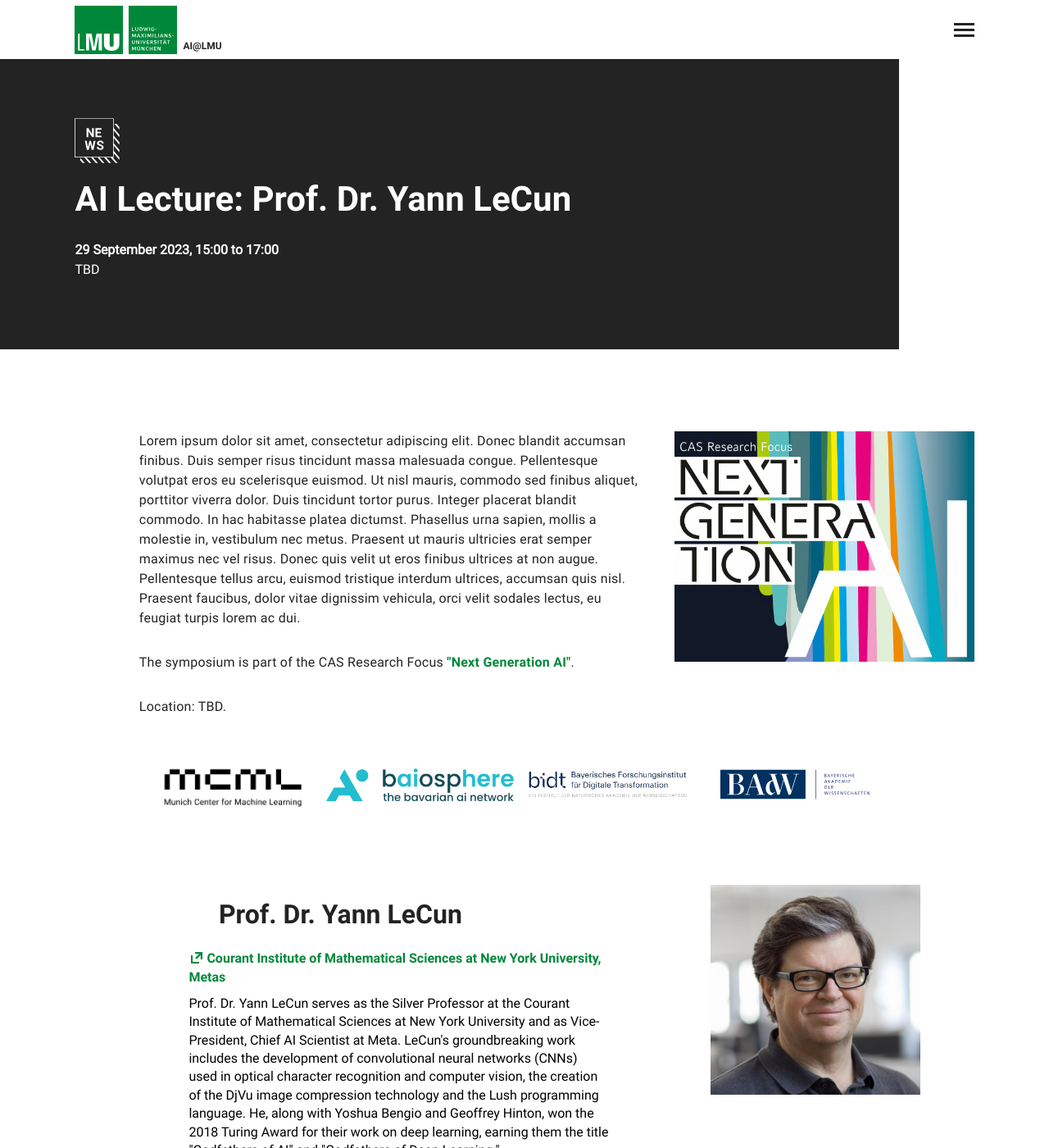
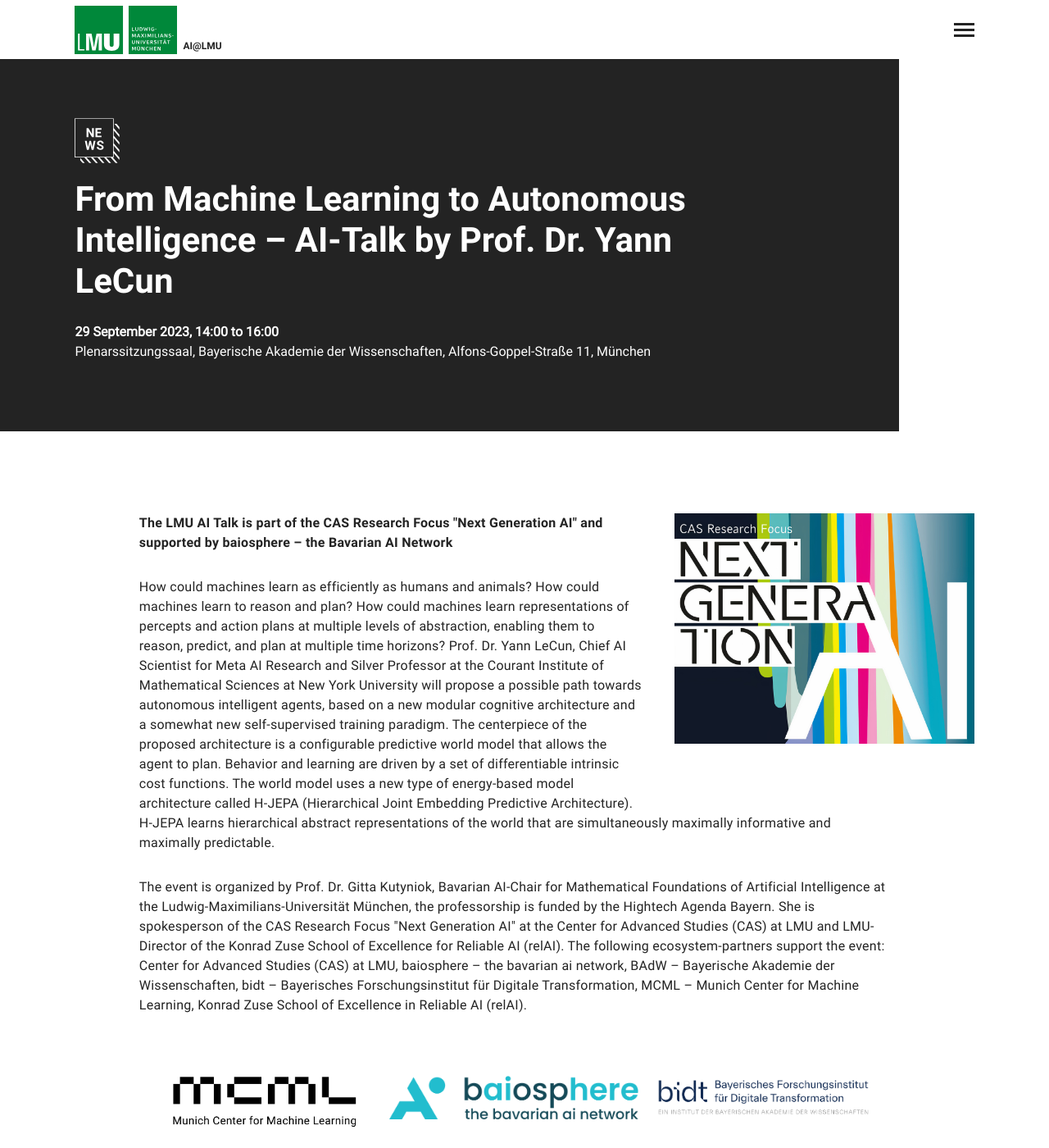
Before and after one commit to aiatlmu/aiatlmu.github.io, a Jekyll site: the page built from lecun/index.html, in a window 1280 px wide and 1400 px high. Shown: the whole window at 82% size. Built offline with Jekyll 4.4.1, drawn with Linux system fonts in a browser that asks for light colours; some of the changed text lies outside the part shown.

Commit message:
Updated LeCun page

```diff
--- a/lecun/index.html
+++ b/lecun/index.html
@@ -1,6 +1,6 @@
 ---
 layout: default
-title: AI Lecture&#58; Prof. Dr. Yann LeCun
+title: From Machine Learning to Autonomous Intelligence
 small_im: true
 ---
 <div class="c-header-news-detail--news" data-css="c-header-news-detail" data-js-module="header-news-detail">
@@ -12,9 +12,9 @@
 						<div class="header-news-detail__icon" title="Icon News"><span class="header-news-detail__icon-text">News</span></div>
 					</div>
 					<div class="header-news-detail__content">
-								<h1 class="header-news-detail__headline">AI Lecture: Prof. Dr. Yann LeCun</h1>
-								<p class="header-news-detail__date">29 September 2023, 15:00 to 17:00</p>
-								<p>TBD</p>
+								<h1 class="header-news-detail__headline">From Machine Learning to Autonomous Intelligence – AI-Talk by Prof. Dr. Yann LeCun</h1>
+								<p class="header-news-detail__date">29 September 2023, 14:00 to 16:00</p>
+								<p>Plenarssitzungssaal, Bayerische Akademie der Wissenschaften, Alfons-Goppel-Straße 11, München </p>
 					</div>
 				</article>
 			</div>
@@ -41,15 +41,21 @@
 						</figcaption>
 				</figure>
 
-				<p>Lorem ipsum dolor sit amet, consectetur adipiscing elit. Donec blandit accumsan finibus. Duis semper risus tincidunt massa malesuada congue. Pellentesque volutpat eros eu scelerisque euismod. Ut nisl mauris, commodo sed finibus aliquet, porttitor viverra dolor. Duis tincidunt tortor purus. Integer placerat blandit commodo. In hac habitasse platea dictumst. Phasellus urna sapien, mollis a molestie in, vestibulum nec metus. Praesent ut mauris ultricies erat semper maximus nec vel risus. Donec quis velit ut eros finibus ultrices at non augue. Pellentesque tellus arcu, euismod tristique interdum ultrices, accumsan quis nisl. Praesent faucibus, dolor vitae dignissim vehicula, orci velit sodales lectus, eu feugiat turpis lorem ac dui. </p>
+				<p><b>The LMU AI Talk is part of the CAS Research Focus "Next Generation AI" and supported by baiosphere – the Bavarian AI Network</b>
 
-<p>The symposium is part of the CAS Research Focus <a href="https://www.cas.uni-muenchen.de/schwerpunkte/next_generation_ai/index.html">"Next Generation AI"</a>.</p>
-<p>Location: TBD.</p>
+				</p><p>How could machines learn as efficiently as humans and animals? How could machines learn to reason and plan? How could machines learn representations of percepts and action plans at multiple levels of abstraction, enabling them to reason, predict, and plan at multiple time horizons?
+					Prof. Dr. Yann LeCun, Chief AI Scientist for Meta AI Research and Silver Professor at the Courant Institute of Mathematical Sciences at New York University will propose a possible path towards autonomous intelligent agents, based on a new modular cognitive architecture and a somewhat new self-supervised training paradigm. The centerpiece of the proposed architecture is a configurable predictive world model that allows the agent to plan.  Behavior and learning are driven by a set of differentiable intrinsic cost functions.  The world model uses a new type of energy-based model architecture called H-JEPA (Hierarchical Joint Embedding Predictive Architecture). H-JEPA learns hierarchical abstract representations of the world that are simultaneously maximally informative and maximally predictable.
+					</p>
+					<p>The event is organized by Prof. Dr. Gitta Kutyniok, Bavarian AI-Chair for Mathematical Foundations of Artificial Intelligence at the Ludwig-Maximilians-Universität München, the professorship is funded by the Hightech Agenda Bayern. She is spokesperson of the CAS Research Focus "Next Generation AI" at the Center for Advanced Studies (CAS) at LMU and LMU-Director of the Konrad Zuse School of Excellence for Reliable AI (relAI). The following ecosystem-partners support the event: Center for Advanced Studies (CAS) at LMU, baiosphere – the bavarian ai network, BAdW – Bayerische Akademie der Wissenschaften, bidt – Bayerisches Forschungsinstitut für Digitale Transformation, MCML – Munich Center for Machine Learning, Konrad Zuse School of Excellence in Reliable AI (relAI).</p>
 <p style="display: flex;justify-content: space-between;/*! width: 100%; */">
-	<img src="files/230130_MCML_Logo_sRGB_schwarz.png" style="flex: 1;width: 25%;object-fit: contain;height: auto;" alt="MCML logo">
-	<img src="files/baiosphere_Full_RGB.png" style="flex: 1;width: 25%;object-fit: contain;height: auto;" alt="Baiosphere Logo">
-	<img src="files/bidt_Wortmarke extended_pos_DE.png	" style="flex: 1;width: 25%;object-fit: contain;height: auto;" alt="Bayerisches Forschungsinstitut für Digitale Transformation (bidt) logo">
-	<img src="files/Wortmarke blau.svg" style="flex: 1;width: 25%;object-fit: contain;height: auto;" alt="Bayerische Akademie der Wissenschaften (BAdW) logo">
+	<img src="files/230130_MCML_Logo_sRGB_schwarz.png" style="flex: 1;width: 20%;object-fit: contain;height: auto;" alt="MCML logo">
+	<img src="files/baiosphere_Full_RGB.png" style="flex: 1;width: 20%;object-fit: contain;height: auto;" alt="Baiosphere Logo">
+	<img src="files/bidt_Wortmarke extended_pos_DE.png	" style="flex: 1;width: 20%;object-fit: contain;height: auto;" alt="Bayerisches Forschungsinstitut für Digitale Transformation (bidt) logo">
+</p>
+	<p style="display: flex;justify-content: space-between;/*! width: 100%; */">
+		<img src="files/Wortmarke blau.svg" style="flex: 1;width: 20%;object-fit: contain;height: auto;" alt="MCML logo">
+		<img src="files/relai_logo.png" style="flex: 1;width: 20%;object-fit: contain;height: auto;" alt="Baiosphere Logo">
+		<img src="files/CAS-WortBild_2Z_rechts_1_RGB.jpg" style="flex: 1;width: 20%;object-fit: contain;height: auto;" alt="Bayerisches Forschungsinstitut für Digitale Transformation (bidt) logo">
 	</p>
 	</div>
 	</div>
@@ -64,7 +70,7 @@
    <div class="column-2 box" style="order: {% cycle 1,2 %}">
    <h2>Prof. Dr. Yann LeCun</h2>
 
-				<p style="margin-bottom: 10px;"><a class="is-external" href="https://engineering.nyu.edu/faculty/yann-lecun">Courant Institute of Mathematical Sciences at New York University, Metas</a></p>
+				<p style="margin-bottom: 10px;"><a class="is-external" href="https://engineering.nyu.edu/faculty/yann-lecun">Courant Institute of Mathematical Sciences at New York University, Meta</a></p>
 
 				<p>Prof. Dr. Yann LeCun serves as the Silver Professor at the Courant Institute of Mathematical Sciences at New York University and as Vice-President, Chief AI Scientist at Meta. LeCun's groundbreaking work includes the development of convolutional neural networks (CNNs) used in optical character recognition and computer vision, the creation of the DjVu image compression technology and the Lush programming language. He, along with Yoshua Bengio and Geoffrey Hinton, won the 2018 Turing Award for their work on deep learning, earning them the title "Godfathers of AI" and "Godfathers of Deep Learning."</p>
    </div>
@@ -73,7 +79,7 @@
 	<p>The event is open to the public and we kindly ask you to register:</p>
 	<div class="clearfix module">
 		<div class="mwf-form c-form--mwf" data-css="c-form">
-			<form class="mwf-form" action="https://form.taxi/s/qeg3c73y" enctype="multipart/form-data" accept-charset="UTF-8" method="POST">
+			<form class="mwf-form" action="https://form.taxi/s/147vki4s" enctype="multipart/form-data" accept-charset="UTF-8" method="POST">
         <ul class="">
 
 <li data-mwf-container="mwf3552aca9b8bb" class="mwf-field
@@ -105,15 +111,15 @@
                 <fieldset data-mwf-fieldset="mwf9f7bb19a72c3">
 
                     <span class="mwf-option">
-                        <input id="mwf5a00ef16a358" name="Bestaetigung" class="mwf-checkbox" data-mwf-value="1" data-mwf-label="Ich bin mit der Datenverarbeitung zur Bearbeitung der Kontaktanfrage einverstanden." data-mwf-id="mwf5a00ef16a358" type="checkbox" value="1"><input type="hidden" name="_Bestaetigung" value="on">
+                        <input id="mwf5a00ef16a358" name="Bestaetigung_data" class="mwf-checkbox" data-mwf-value="1" data-mwf-label="Ich bin mit der Datenverarbeitung zur Bearbeitung der Kontaktanfrage einverstanden." data-mwf-id="mwf5a00ef16a358" type="checkbox" value="1"><input type="hidden" name="_Bestaetigung_data" value="on">
 				<label for="mwf5a00ef16a358">I agree with the data processing for handling the contact request.
 
                         </label>
                     </span>
 
                     <span class="mwf-option">
-                        <input id="mwf5a00ef16a358" name="Bestaetigung" class="mwf-checkbox" data-mwf-value="1" data-mwf-label="I give permission for the publication and free use of photos and videos taken at the event." data-mwf-id="mwf5a00ef16a358" type="checkbox" value="1"><input type="hidden" name="_Bestaetigung" value="on">
-				<label for="mwf5a00ef16a358">I give permission for the publication and free use of photos and videos taken at the event.</label>
+                        <input id="mwf5a00ef16a359" name="Bestaetigung_image" class="mwf-checkbox" data-mwf-value="2" data-mwf-label="I give permission for the publication and free use of photos and videos taken at the event." data-mwf-id="mwf5a00ef16a358" type="checkbox" value="1"><input type="hidden" name="_Bestaetigung_image" value="on">
+				<label for="mwf5a00ef16a359">I give permission for the publication and free use of photos and videos taken at the event.</label>
                     </span>
                 </fieldset>
     </div>
```
Also changed, not shown: files/CAS-WortBild_2Z_rechts_1_RGB.jpg (added), files/relai_logo.png (added).
